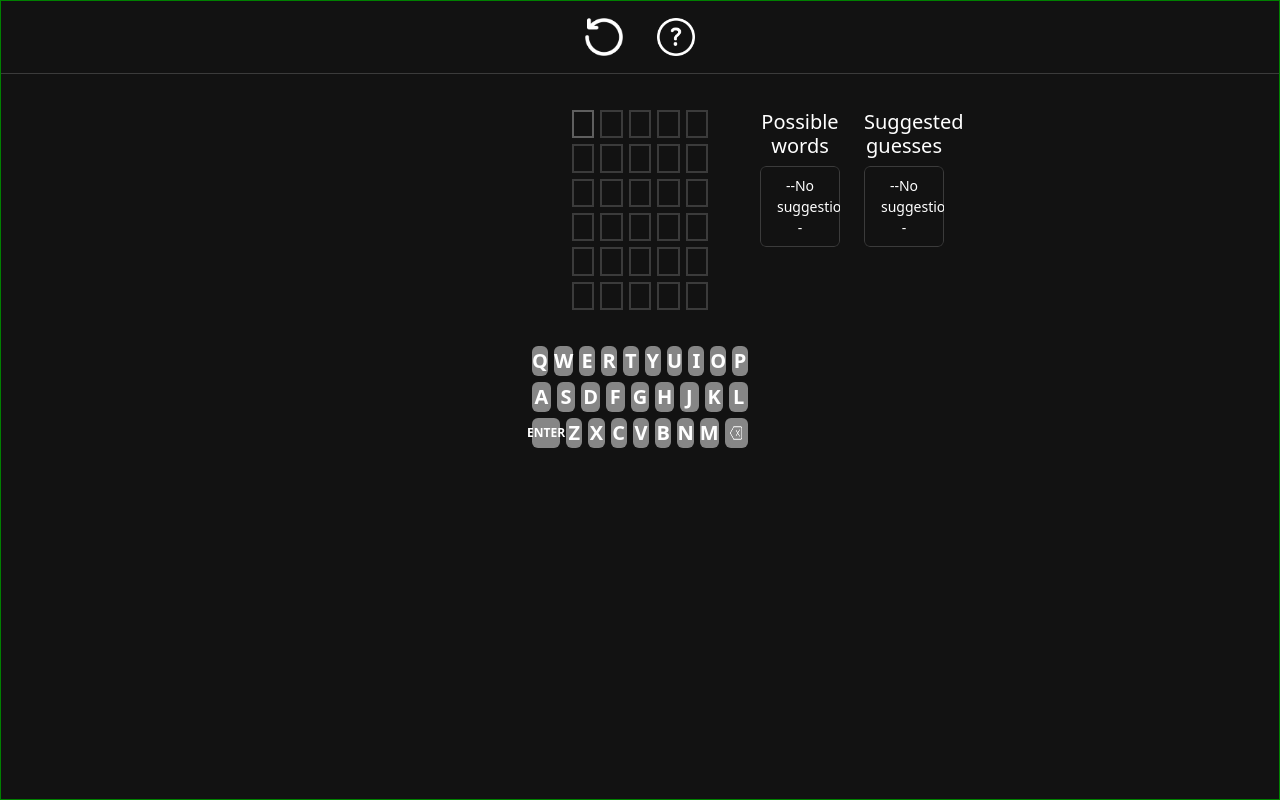
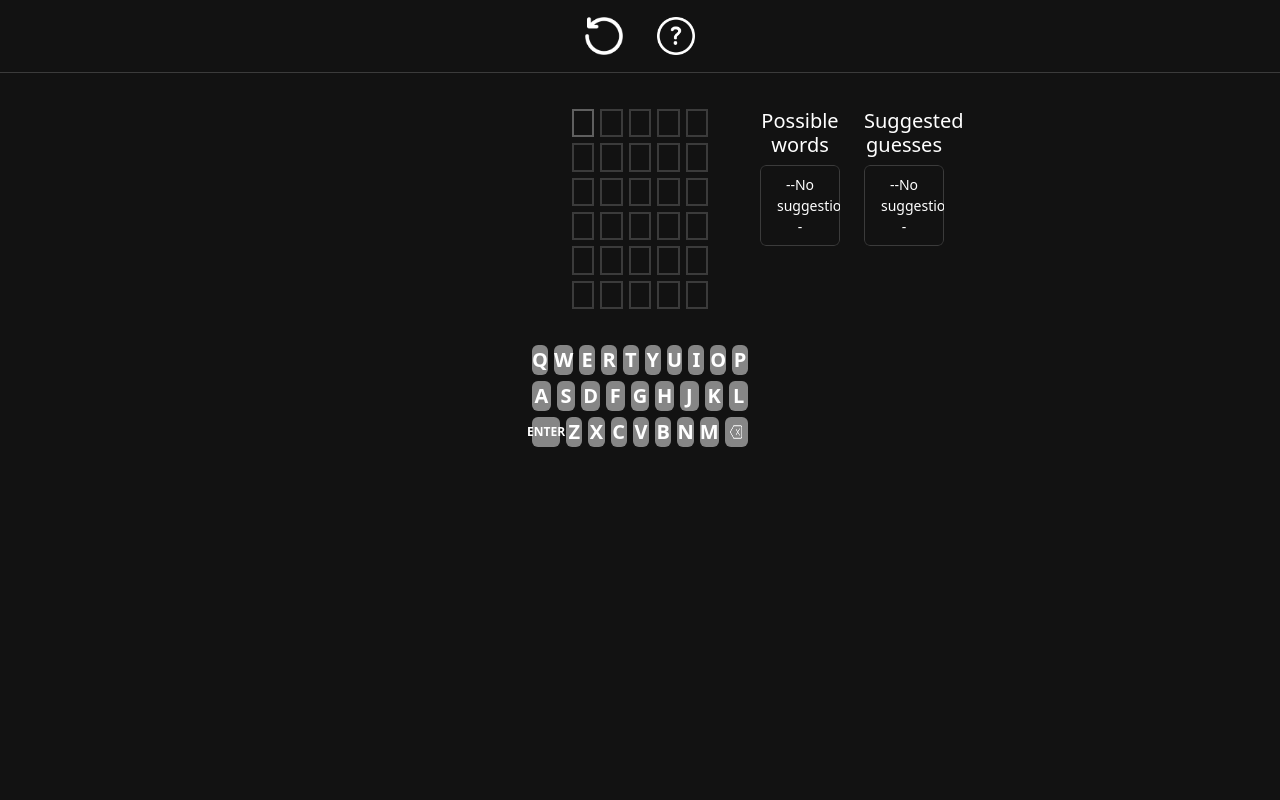
Before and after one commit to perssonoliver/WordleAssistant, a React (Vite) app in the folder wordle-solver/: page / in a window 1280 px wide. Built offline with nearby package versions, Linux system fonts and the light colour scheme.

Commit message:
try fix pull-to-refresh

```diff
--- a/wordle-solver/src/App.css
+++ b/wordle-solver/src/App.css
@@ -18,7 +18,6 @@
 }
 
 .main-container {
-    border: 1px solid green;
     width: 100%;
     height: 100dvh;
     margin: 0 auto;
--- a/wordle-solver/src/Menu.css
+++ b/wordle-solver/src/Menu.css
@@ -49,7 +49,13 @@
     }
 }
 
-.top-menu-item:hover {
+@media (width >= 500px) {
+    .top-menu-item:hover {
+        background-color: var(--select-grey);
+    }
+}
+
+.top-menu-item:active {
     background-color: var(--select-grey);
 }
 
--- a/wordle-solver/src/index.css
+++ b/wordle-solver/src/index.css
@@ -27,7 +27,8 @@ body {
   place-items: center;
   min-width: 100vw;
   min-height: 100dvh;
-  overflow: hidden;
+  overscroll-behavior: auto;
+  overflow-y: auto;
   background-color: var(--bg-black) !important;
 }
 
```
